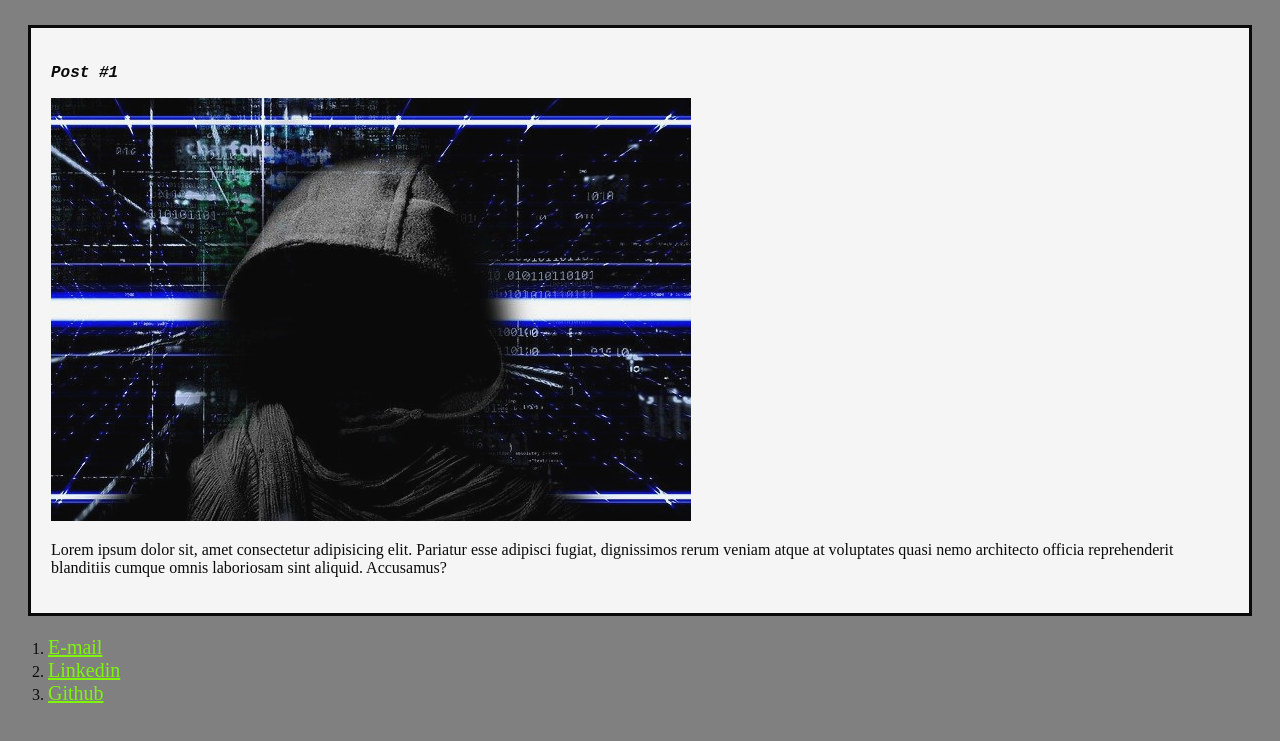
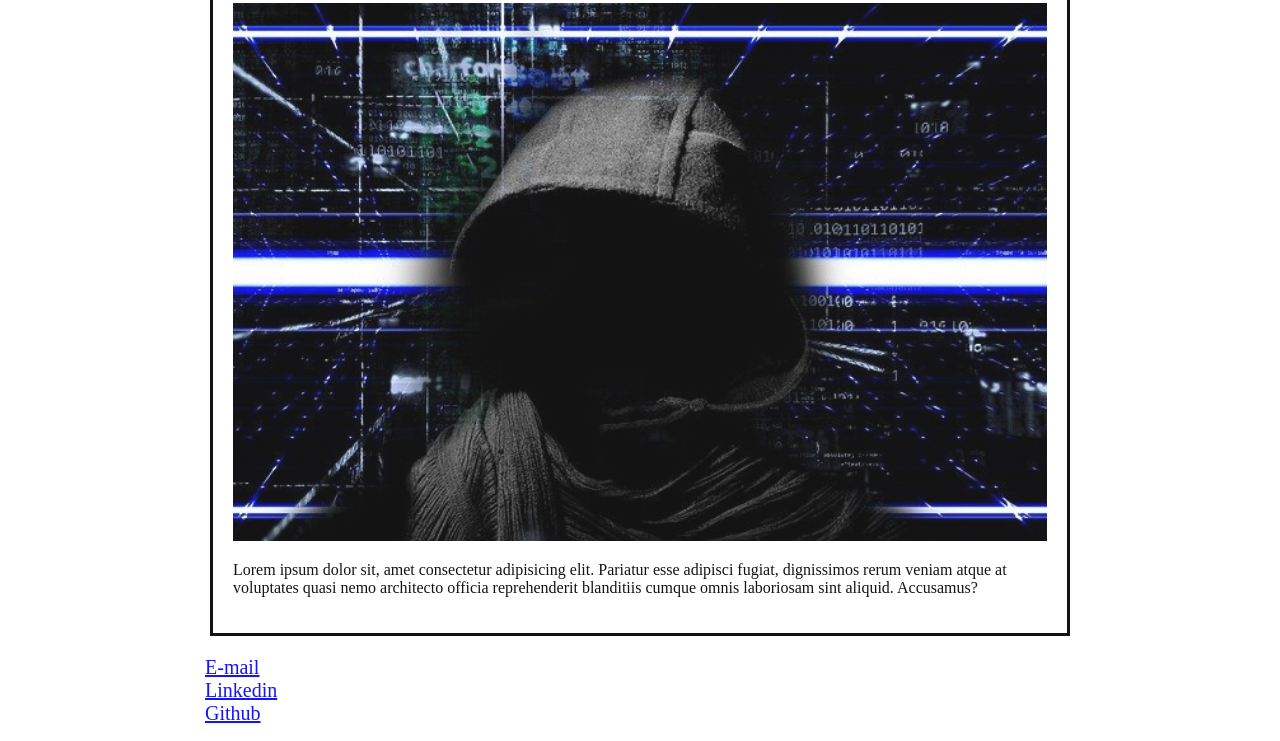
Before and after one commit to Ulisses-Rafael/digital_inovation_one, a plain HTML site: page index.html in a window 1280 px wide. Shown: the part 428-1169 px from the top of the page. Drawn offline with Linux system fonts and the light colour scheme.

Commit message:
final do curso introdutório
Algumas coisas a mais de css, como por exemplo alinhamento dos textos com
text-align: center;

```diff
--- a/index.html
+++ b/index.html
@@ -16,12 +16,12 @@
             linkedin</a></p>
         <section>
             <header>
-                <h2 class="subtitle">Posts</h2>
+                <h2 class="subtitle"><center>Posts</h2></center>
             </header>
             <article class="post">
                 <header>
-                    <h3 class="post_title">Post #1</h3>
-                    <img src="_imagens/ransomware-2321110_640.jpg" alt="ransomware">
+                    <h3 class="post_title"><center>Post #1</center></h3>
+                    <img src="_imagens/ransomware-2321110_640.jpg" alt="ransomware" class="imagem2">
                 </header>
                 <p>
                     Lorem ipsum dolor sit, amet consectetur adipisicing elit. Pariatur esse adipisci fugiat, dignissimos rerum veniam atque at voluptates quasi nemo architecto officia reprehenderit blanditiis cumque omnis laboriosam sint aliquid. Accusamus?
@@ -29,7 +29,7 @@
             </article>
         </section>
         <footer>
-            <ol>
+            <ul class="contacts_list">
                 <li>
                     <a href="mailto:ulissesfavaris@yahoo.com.br">E-mail</a>
                 <li>
@@ -39,7 +39,7 @@
                     <a href="https://github.com/Ulisses-Rafael" target="_blank">Github</a>
                 </li>
                 </li>
-            </ol>
+            </ul>
         </footer>
     </body>
 </html>
--- a/style.css
+++ b/style.css
@@ -1,6 +1,8 @@
 body{
-    background: grey;
+    background: white;
     opacity: 92%;
+    max-width:900px;
+    margin:auto;
 }
 
 #title, .subtitle, .post_title {
@@ -26,10 +28,21 @@ body{
     border: thin solid;
     border-radius:50%;
     padding: 10px;
-    margin: 50px 100px 50px 500px;
+    margin: auto;
+    background-color:white;
 }
 
-a{
-    color:chartreuse;
+.imagem2{
+    width:100%;
+    margin:auto;
+}
+
+.contacts_list li a{
+    color:blue;
     font-size: 20px;
 }
+
+.contacts_list{
+    list-style-type:none;
+    padding-left:15px;
+}
```
